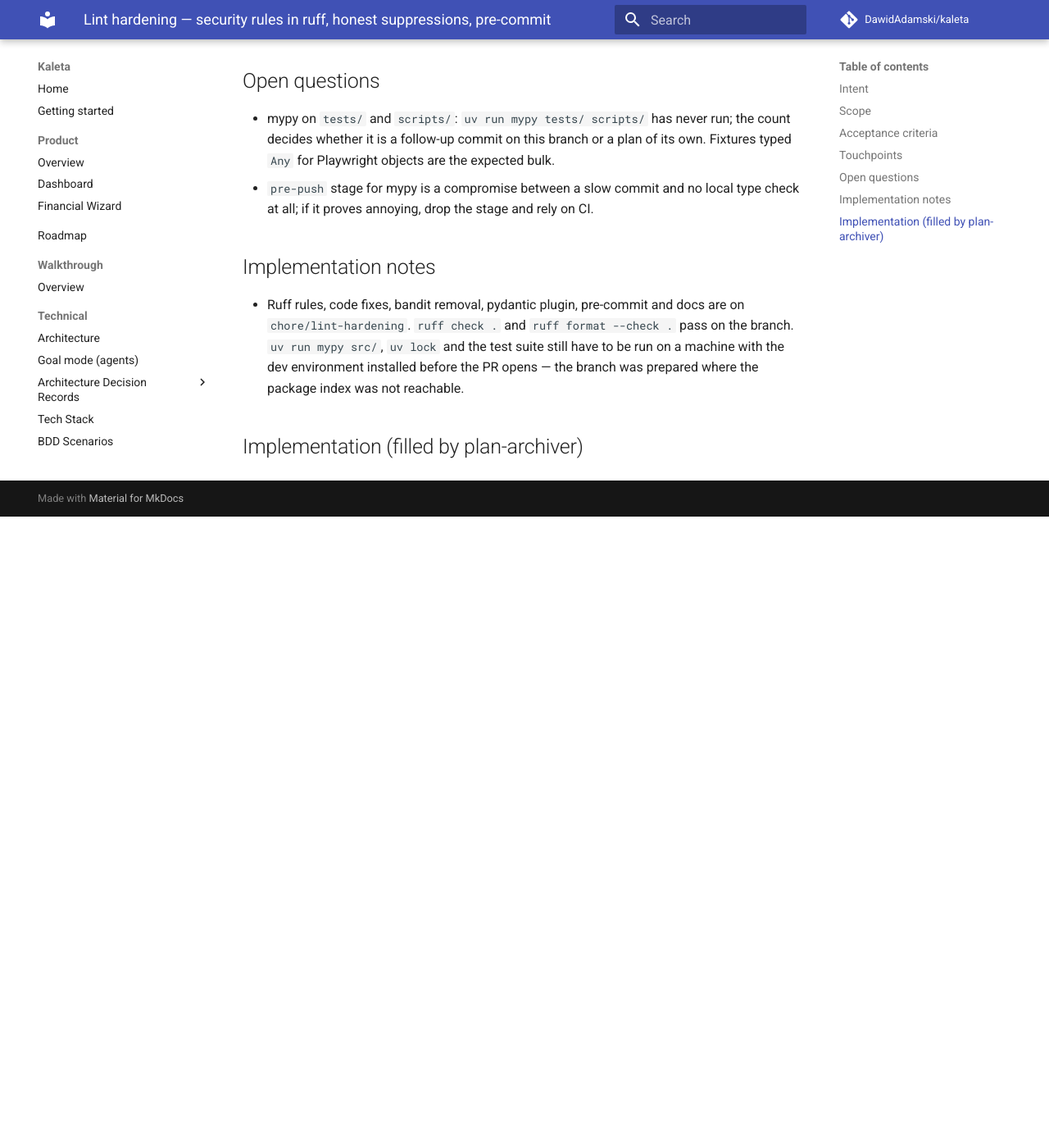
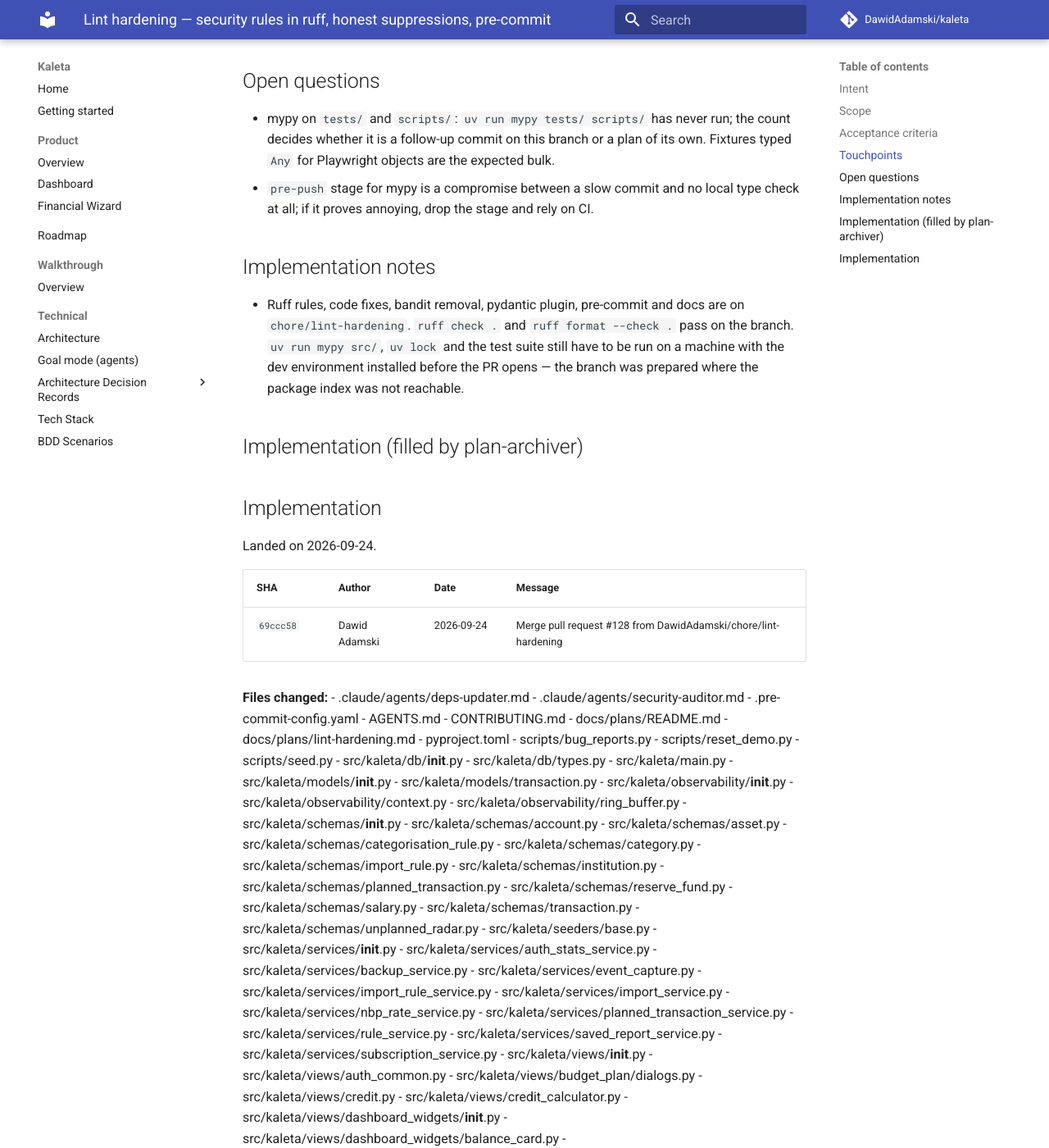
Before and after one commit to DawidAdamski/kaleta, an MkDocs documentation site: the page built from docs/plans/archive/lint-hardening.md, in a window 1280 px wide and 1400 px high, scrolled down 2680 px. Shown: the whole window at 82% size. Built offline with MkDocs 1.6.1 and Material for MkDocs 9.7.7, drawn with Linux system fonts in a browser that asks for light colours; comment, search, counter and statistics services are not loaded; before the commit the page ends 3310 px from its top, so only the background shows below that; some of the changed text lies outside the part shown.

Commit message:
docs(plans): archive lint-hardening (#128)
Co-Authored-By: Claude Opus 5.5 <noreply@anthropic.com>

```diff
--- a/docs/plans/lint-hardening.md
+++ b/docs/plans/archive/lint-hardening.md
@@ -3,8 +3,9 @@ plan_id: lint-hardening
 title: Lint hardening — security rules in ruff, honest suppressions, pre-commit
 area: infrastructure
 effort: small
-status: in-progress
-roadmap_ref: ../roadmap.md#q3-2026-jul-sep-stabilisation--debt
+status: archived
+archived_at: 2026-09-24
+roadmap_ref: ../../roadmap.md#q3-2026-jul-sep-stabilisation--debt
 ---
 
 # Lint hardening — security rules in ruff, honest suppressions, pre-commit
@@ -133,3 +134,102 @@ Out of scope:
   prepared where the package index was not reachable.
 
 ## Implementation (filled by plan-archiver)
+
+## Implementation
+
+Landed on 2026-09-24.
+
+| SHA | Author | Date | Message |
+|---|---|---|---|
+| `69ccc58` | Dawid Adamski | 2026-09-24 | Merge pull request #128 from DawidAdamski/chore/lint-hardening |
+
+**Files changed:**
+- .claude/agents/deps-updater.md
+- .claude/agents/security-auditor.md
+- .pre-commit-config.yaml
+- AGENTS.md
+- CONTRIBUTING.md
+- docs/plans/README.md
+- docs/plans/lint-hardening.md
+- pyproject.toml
+- scripts/bug_reports.py
+- scripts/reset_demo.py
+- scripts/seed.py
+- src/kaleta/db/__init__.py
+- src/kaleta/db/types.py
+- src/kaleta/main.py
+- src/kaleta/models/__init__.py
+- src/kaleta/models/transaction.py
+- src/kaleta/observability/__init__.py
+- src/kaleta/observability/context.py
+- src/kaleta/observability/ring_buffer.py
+- src/kaleta/schemas/__init__.py
+- src/kaleta/schemas/account.py
+- src/kaleta/schemas/asset.py
+- src/kaleta/schemas/categorisation_rule.py
+- src/kaleta/schemas/category.py
+- src/kaleta/schemas/import_rule.py
+- src/kaleta/schemas/institution.py
+- src/kaleta/schemas/planned_transaction.py
+- src/kaleta/schemas/reserve_fund.py
+- src/kaleta/schemas/salary.py
+- src/kaleta/schemas/transaction.py
+- src/kaleta/schemas/unplanned_radar.py
+- src/kaleta/seeders/base.py
+- src/kaleta/services/__init__.py
+- src/kaleta/services/auth_stats_service.py
+- src/kaleta/services/backup_service.py
+- src/kaleta/services/event_capture.py
+- src/kaleta/services/import_rule_service.py
+- src/kaleta/services/import_service.py
+- src/kaleta/services/nbp_rate_service.py
+- src/kaleta/services/planned_transaction_service.py
+- src/kaleta/services/rule_service.py
+- src/kaleta/services/saved_report_service.py
+- src/kaleta/services/subscription_service.py
+- src/kaleta/views/__init__.py
+- src/kaleta/views/auth_common.py
+- src/kaleta/views/budget_plan/dialogs.py
+- src/kaleta/views/credit.py
+- src/kaleta/views/credit_calculator.py
+- src/kaleta/views/dashboard_widgets/__init__.py
+- src/kaleta/views/dashboard_widgets/balance_card.py
+- src/kaleta/views/dashboard_widgets/budget_variance_month.py
+- src/kaleta/views/dashboard_widgets/credit_utilization.py
+- src/kaleta/views/dashboard_widgets/largest_transactions.py
+- src/kaleta/views/dashboard_widgets/month_expenses.py
+- src/kaleta/views/dashboard_widgets/month_income.py
+- src/kaleta/views/dashboard_widgets/month_net.py
+- src/kaleta/views/dashboard_widgets/net_worth.py
+- src/kaleta/views/dashboard_widgets/predicted_30d.py
+- src/kaleta/views/dashboard_widgets/quick_actions.py
+- src/kaleta/views/dashboard_widgets/savings_rate_kpi.py
+- src/kaleta/views/dashboard_widgets/top_merchants.py
+- src/kaleta/views/dashboard_widgets/total_balance.py
+- src/kaleta/views/dashboard_widgets/upcoming_planned.py
+- src/kaleta/views/dashboard_widgets/ytd_summary.py
+- src/kaleta/views/import_view/page.py
+- src/kaleta/views/institutions.py
+- src/kaleta/views/reports/page.py
+- src/kaleta/views/safety_funds.py
+- src/kaleta/views/settings/constants.py
+- src/kaleta/views/setup.py
+- src/kaleta/views/subscriptions/dialogs.py
+- tests/e2e/conftest.py
+- tests/e2e/seed_helpers.py
+- tests/e2e/test_demo_banner.py
+- tests/e2e/test_mfa.py
+- tests/e2e/test_planned_transactions.py
+- tests/e2e/test_settings_week_debug.py
+- tests/e2e/test_transactions.py
+- tests/integration/test_example_data.py
+- tests/unit/services/test_api_token_service.py
+- tests/unit/services/test_import_service.py
+- tests/unit/services/test_net_worth_service.py
+- uv.lock
+
+**Acceptance criteria run:**
+
+| Command | Exit |
+|---|---|
+| _(skipped: --fast, validated by PR CI)_ | – |
```
Also changed, not shown: docs/plans/README.md (+1 -1 lines).
